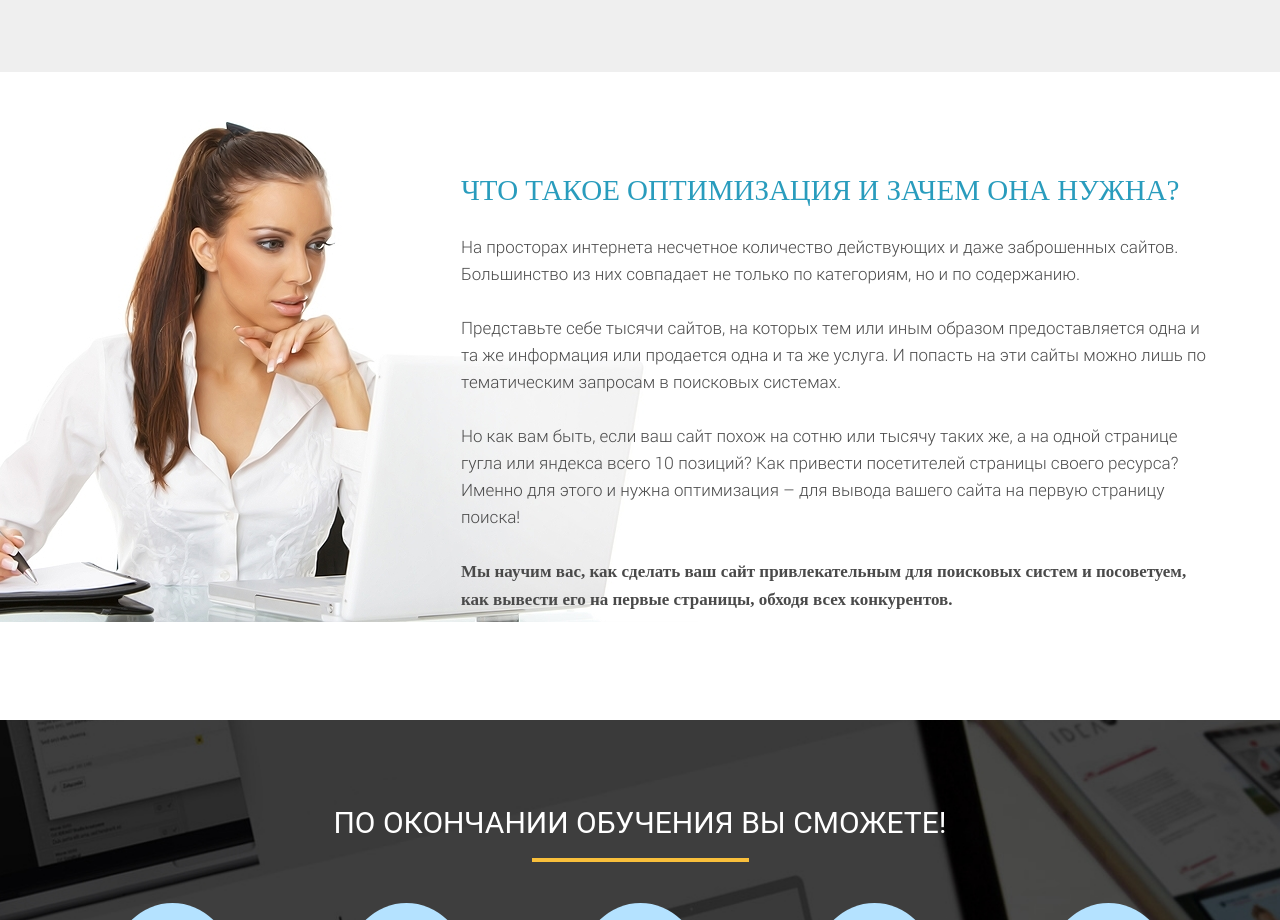
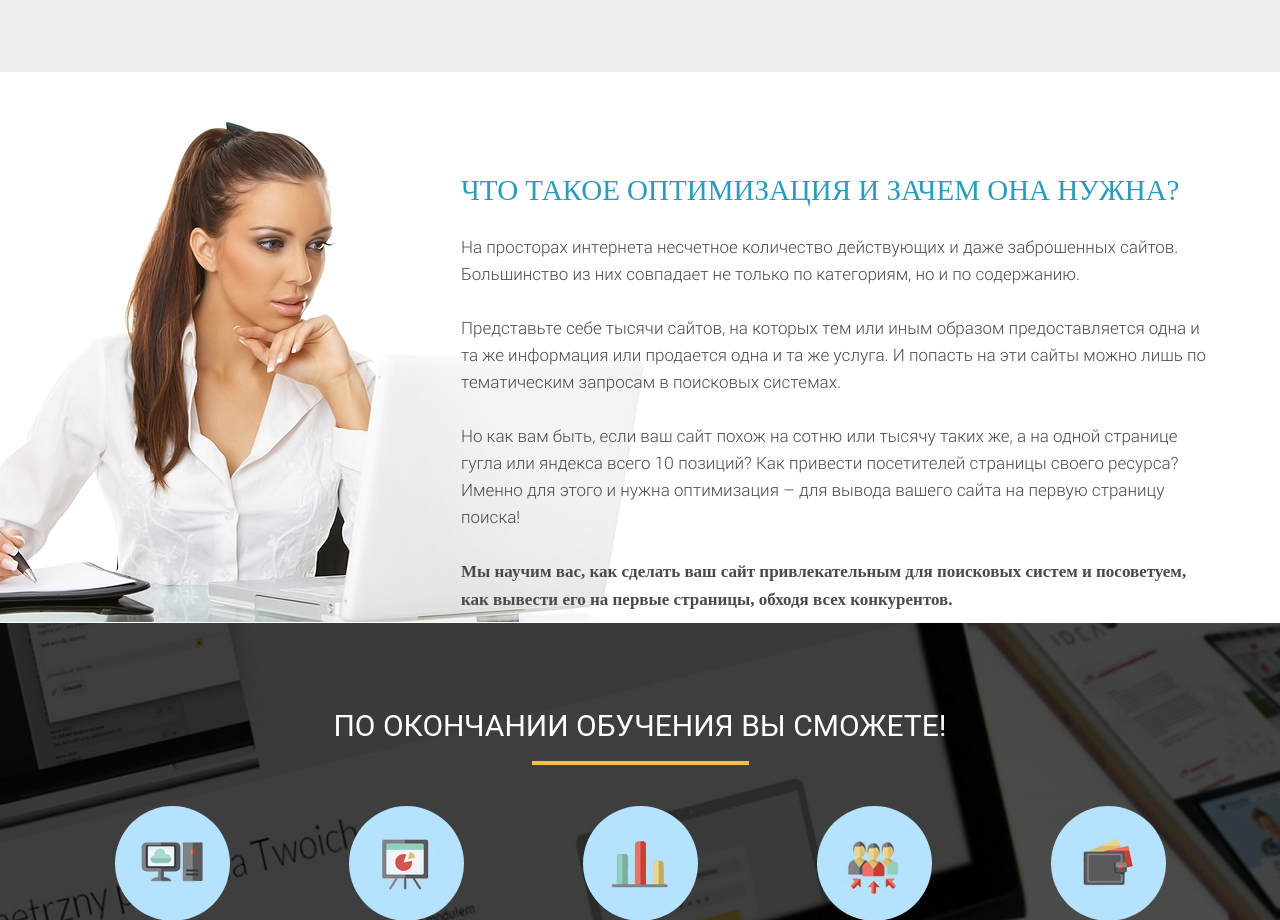
Before and after one commit to AlEX91udemy/Wordpress, a plain HTML site: page index.html in a window 1280 px wide. Shown: the part 1410-2330 px from the top of the page. Drawn offline with nearby package versions, Linux system fonts and the light colour scheme; a web font is replaced by a local one.

Commit message:
second commit

```diff
--- a/css/style.css
+++ b/css/style.css
@@ -182,7 +182,7 @@ h2.title {
 
 .optimization {
     min-height: 550px;
-    padding: 102px 0 107px 0;
+    padding: 102px 0 10px 0;
 }
 
 .optimization .optimization_header {
```
